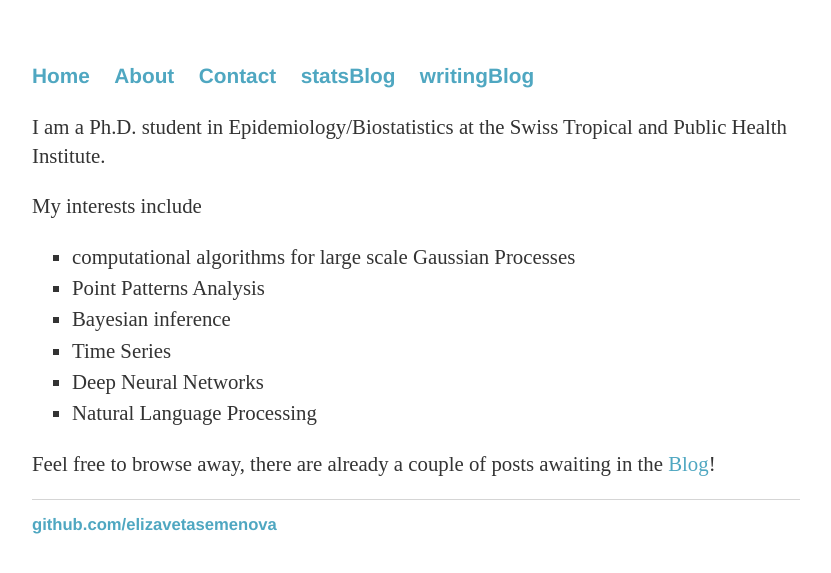
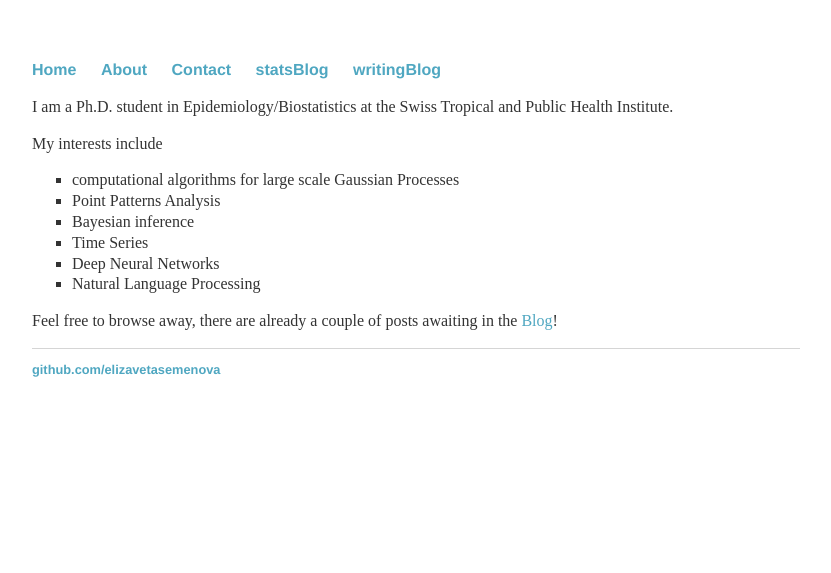
Before and after one commit to elizavetasemenova/elizavetasemenova.github.io, a Jekyll site: the page built from index.html, in a window 1280 px wide. Shown: the top 573 px of the page, without its empty margins (224-1055 px from the left). Built offline with Jekyll 4.4.1, drawn with Linux system fonts in a browser that asks for light colours.

Commit message:
Update main.css

```diff
--- a/css/main.css
+++ b/css/main.css
@@ -25,13 +25,13 @@ h1 {
     font-family:'Helvetica', 'Arial', 'Sans-Serif';
 }
 p {
-    font-size: 1.3em;
-    line-height: 1.4em;
+    font-size: 1.0em;
+    line-height: 1.3em;
     color: #333;
 }
 ul li {
-    font-size: 1.3em;
-    line-height: 1.5em;
+    font-size: 1.0em;
+    line-height: 1.3em;
     color: #333;
 }
 
@@ -43,7 +43,7 @@ footer {
 ul.posts {
     margin: 20px auto 40px;
    /* font-size: 1.5em; */
-   font-size: 1.1em;
+   font-size: 1.0em;
 }
 
 ul.posts li {
```
